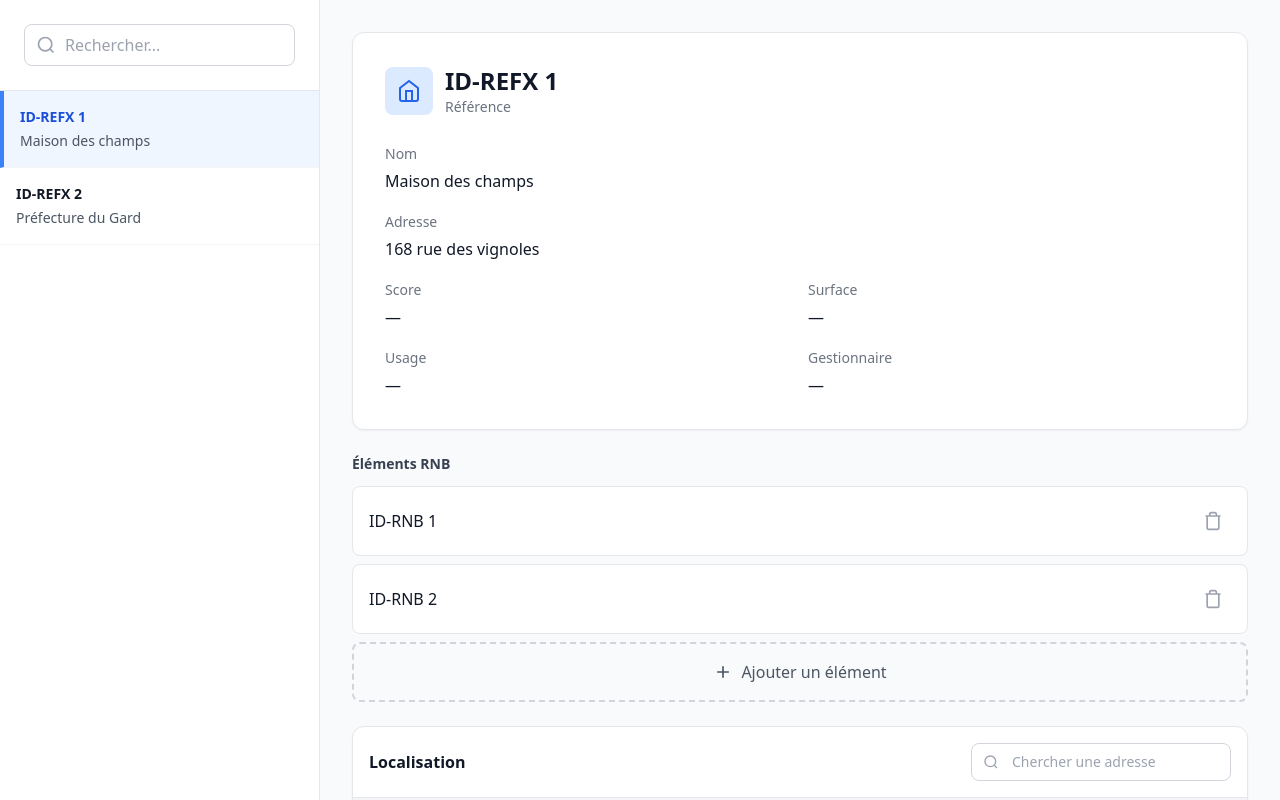
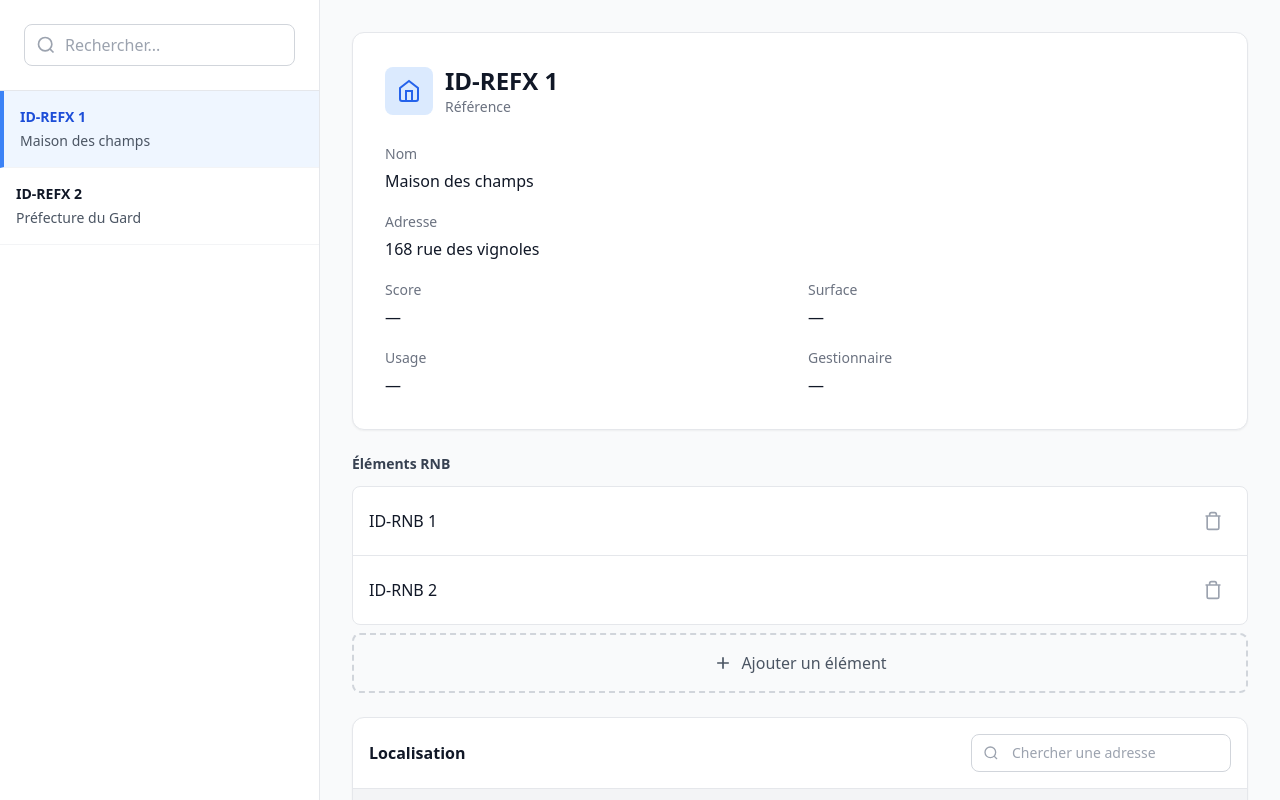
Before and after one commit to ahmedooo1/hackathon_pref, a React (Vite) app in the folder client/: page / in a window 1280 px wide. Built offline with nearby package versions, Linux system fonts and the light colour scheme.

Commit message:
Make RNB list tighter

```diff
--- a/client/src/components/RNBList.tsx
+++ b/client/src/components/RNBList.tsx
@@ -13,8 +13,9 @@ export function RNBList({
   onDelete,
   onAdd
 }: RNBListProps) {
-  return <div className="space-y-2">
-      {items.map(item => <div key={item.id} className="bg-white border border-gray-200 rounded-lg p-4 flex items-center justify-between hover:border-gray-300 transition-colors">
+  return <div>
+      <div className="bg-white border border-gray-200 rounded-lg overflow-hidden">
+        {items.map((item, index) => <div key={item.id} className={`p-4 flex items-center justify-between hover:bg-gray-50 transition-colors ${index !== items.length - 1 ? 'border-b border-gray-200' : ''}`}>
             <span className="font-medium text-gray-900">{item.id}</span>
             <button onClick={() => onDelete(item.id)} className="p-2 text-gray-400 hover:text-red-600 hover:bg-red-50 rounded-lg transition-colors" aria-label="Supprimer">
               <svg className="w-5 h-5" fill="none" stroke="currentColor" strokeWidth="2" viewBox="0 0 24 24">
@@ -22,8 +23,9 @@ export function RNBList({
               </svg>
             </button>
           </div>)}
+      </div>
 
-      <button onClick={onAdd} className="w-full border-2 border-dashed border-gray-300 rounded-lg p-4 text-gray-600 hover:border-blue-500 hover:text-blue-600 hover:bg-blue-50 transition-colors flex items-center justify-center gap-2 font-medium">
+      <button onClick={onAdd} className="w-full mt-2 border-2 border-dashed border-gray-300 rounded-lg p-4 text-gray-600 hover:border-blue-500 hover:text-blue-600 hover:bg-blue-50 transition-colors flex items-center justify-center gap-2 font-medium">
         <svg className="w-5 h-5" fill="none" stroke="currentColor" strokeWidth="2" viewBox="0 0 24 24">
           <path d="M12 5v14M5 12h14" />
         </svg>
```
Lines whose indentation alone changed are shown as unchanged.
